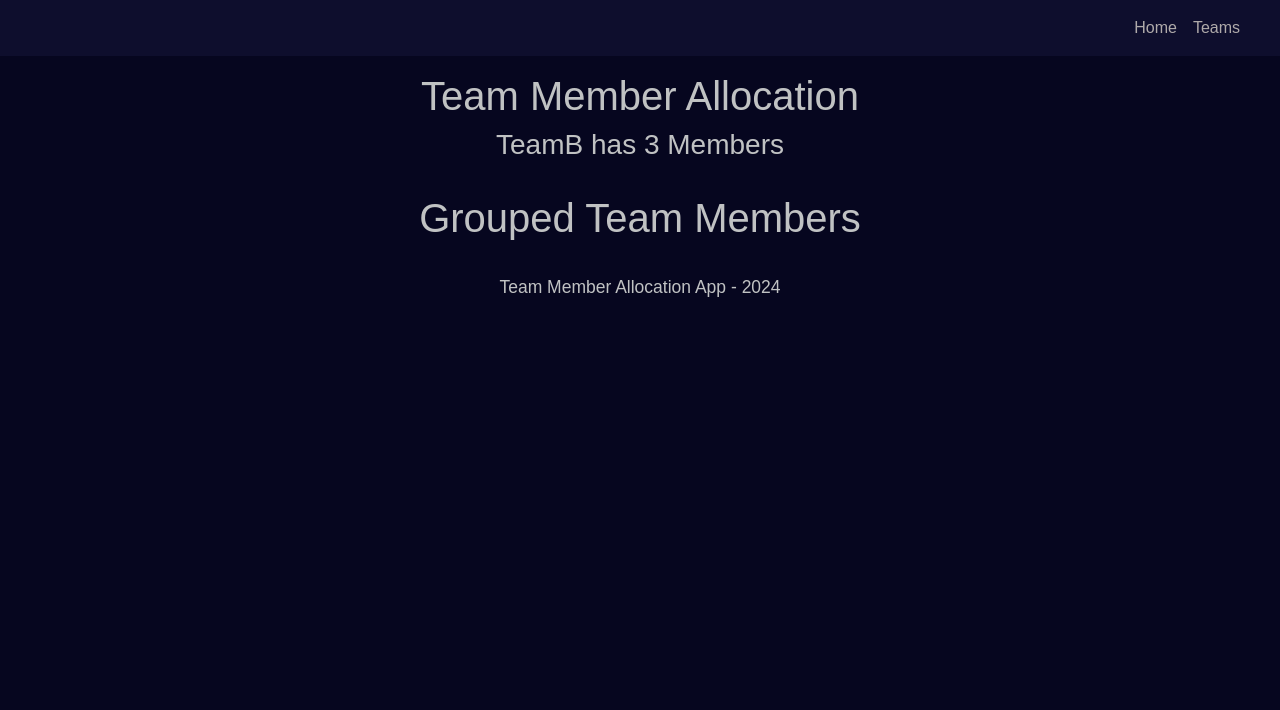
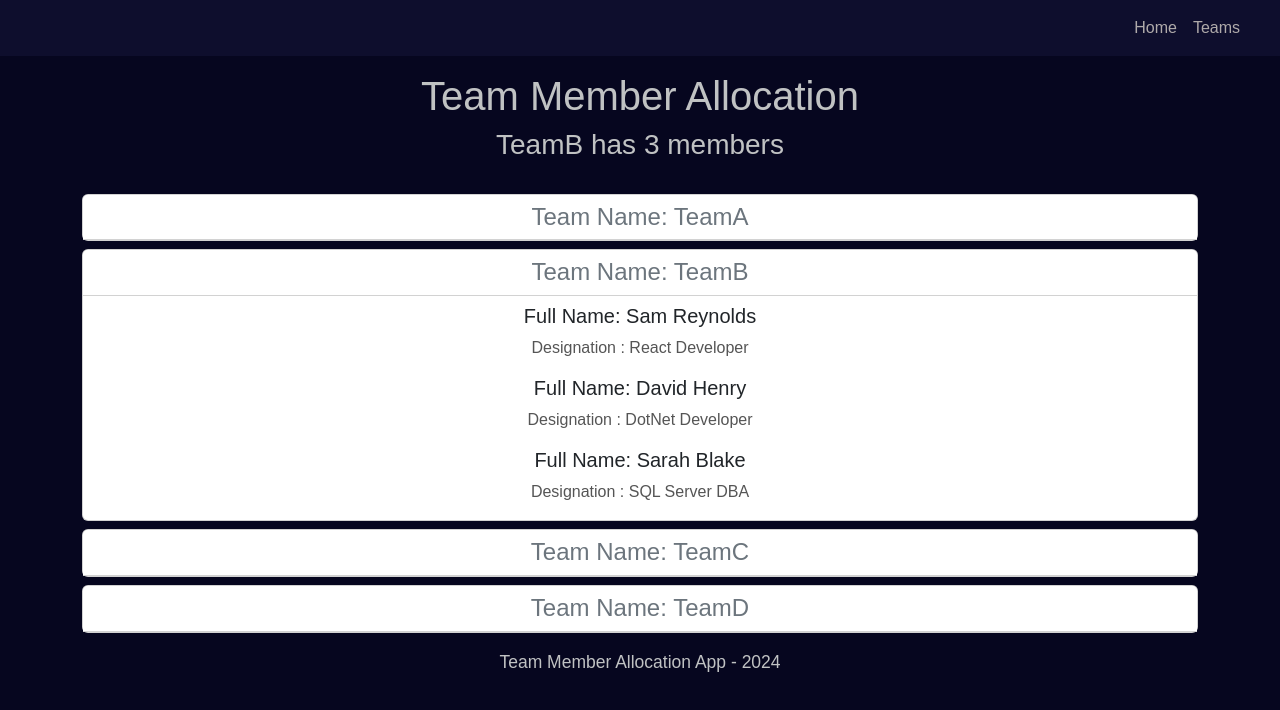
Before and after one commit to LuchiAdaobi/teamAllocationApp, a React (Vite) app: page /GroupedTeamMembers in a window 1280 px wide. Shown: the top 710 px of the page. Built offline with nearby package versions, Linux system fonts and the light colour scheme.

Commit message:
create groupedTeamMembers component

```diff
--- a/src/App.jsx
+++ b/src/App.jsx
@@ -64,7 +64,7 @@ function App() {
           ></Route>
           <Route
             path="/GroupedTeamMembers"
-            element={<GroupedTeamMembers />}
+            element={<GroupedTeamMembers employees ={employees} selectedTeam={selectedTeam} setSelectedTeam={setSelectedTeam} />}
           ></Route>
           <Route
             path="*"
--- a/src/components/Employees.jsx
+++ b/src/components/Employees.jsx
@@ -19,7 +19,7 @@ const Employees = ({employees, selectedTeam, handleEmployeeCardClick, handleTeam
           </select>
         </div>
         <div className="row justify-content-center mt-3 mb-3 ">
-          <div className="col-8">
+          <div className="col-10">
             <div className="card-collection">
               {employees.map((em) => (
                 <div
--- a/src/components/GroupedTeamMembers.jsx
+++ b/src/components/GroupedTeamMembers.jsx
@@ -1,13 +1,102 @@
 import { useState } from "react";
 
-const GroupedTeamMembers = ({employees, selectedTeam}) => {
+const GroupedTeamMembers = ({ employees, selectedTeam, setSelectedTeam }) => {
+  const [groupedEmployees, setGroupedData] = useState(groupTeamMembers);
+
+  function groupTeamMembers() {
+    let teams = [];
+
+    const teamAMembers = employees.filter(
+      (employee) => employee.teamName === "TeamA"
+    );
+    const teamA = {
+      team: "TeamA",
+      members: teamAMembers,
+      collapsed: selectedTeam === "TeamA" ? false : true,
+    };
+    teams.push(teamA);
+
+    const teamBMembers = employees.filter(
+      (employee) => employee.teamName === "TeamB"
+    );
+    const teamB = {
+      team: "TeamB",
+      members: teamBMembers,
+      collapsed: selectedTeam === "TeamB" ? false : true,
+    };
+    teams.push(teamB);
+
+    const teamCMembers = employees.filter(
+      (employee) => employee.teamName === "TeamC"
+    );
+    const teamC = {
+      team: "TeamC",
+      members: teamCMembers,
+      collapsed: selectedTeam === "TeamC" ? false : true,
+    };
+    teams.push(teamC);
+
+    const teamDMembers = employees.filter(
+      (employee) => employee.teamName === "TeamD"
+    );
+    const teamD = {
+      team: "TeamD",
+      members: teamDMembers,
+      collapsed: selectedTeam === "TeamD" ? false : true,
+    };
+    teams.push(teamD);
+
+    return teams;
+  }
+
+  function handleTeamClick(e) {
+    const transformedGroupData = groupedEmployees.map((groupedData) =>
+      groupedData.team === e.currentTarget.id
+        ? { ...groupedData, collapsed: !groupedData.collapsed }
+        : groupedData
+    );
+
+    setGroupedData(transformedGroupData);
+    // setSelectedTeam(e.currentTarget.id);
+  }
+
   return (
     <div className="container">
-      <div className="row justify-content-center mt-3 mb-4">
-        <div className="col-8">
-            <h1>Grouped Team Members</h1>
-        </div>
-      </div>
+      {groupedEmployees.map((item) => {
+        return (
+          <div
+            key={item.team}
+            className="card mt-2"
+            style={{ cursor: "pointer" }}
+          >
+            <h4
+              id={item.team}
+              className="card-header text-secondary bg-white"
+              onClick={handleTeamClick}
+            >
+              Team Name: {item.team}
+            </h4>
+            <div
+              id={"collapse_" + item.team}
+              className={item.collapsed === true ? "collapse" : ""}
+            >
+              {item.members.map((member) => {
+                return (
+                  <div className="mt-2">
+                    <h5 className="card-title mt-2">
+                      <span className="text-dark">
+                        {" "}
+                        Full Name: {member.fullName}
+                      </span>
+                    </h5>
+                    <p>Designation : {member.designation}</p>
+                  </div>
+                );
+              })}
+            </div>
+          </div>
+        );
+      })}
     </div>
   );
 };
--- a/src/components/Header.jsx
+++ b/src/components/Header.jsx
@@ -5,7 +5,7 @@ const Header = ({ selectedTeam, teamMemberCount }) => {
         <div className="col-8">
           <h1>Team Member Allocation</h1>
           <h3>
-            {selectedTeam} has {teamMemberCount} Members
+            {selectedTeam} has {teamMemberCount} {teamMemberCount === 1 ? 'member' : 'members'}
           </h3>
         </div>
       </div>
--- a/src/index.css
+++ b/src/index.css
@@ -47,4 +47,16 @@ h5 {
   .card-collection {
     grid-template-columns: repeat(1, 1fr);
   }
+
+  h1,
+h2
+ {
+  font-size: 1.5rem;
 }
+h3, h4,h5{
+  font-size: 1.2rem;
+}
+nav{
+  font-size: .8rem;
+}
+}
```
